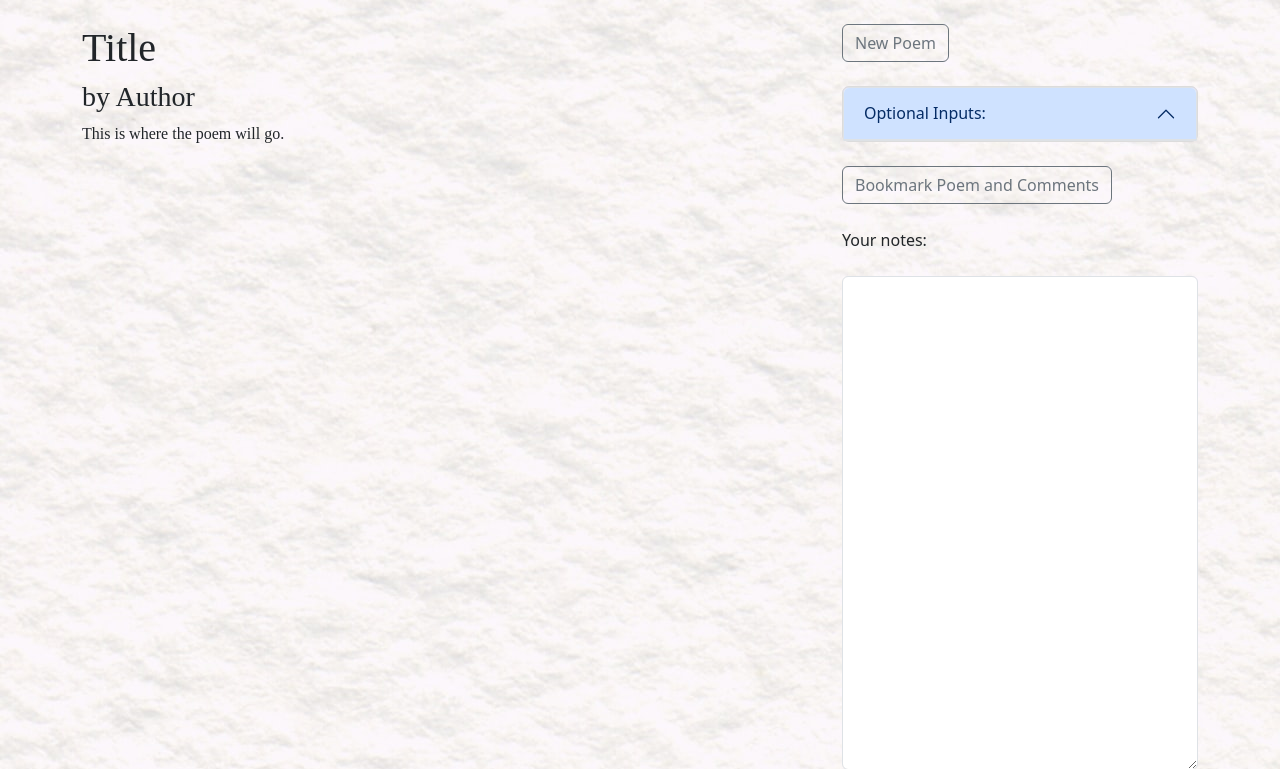
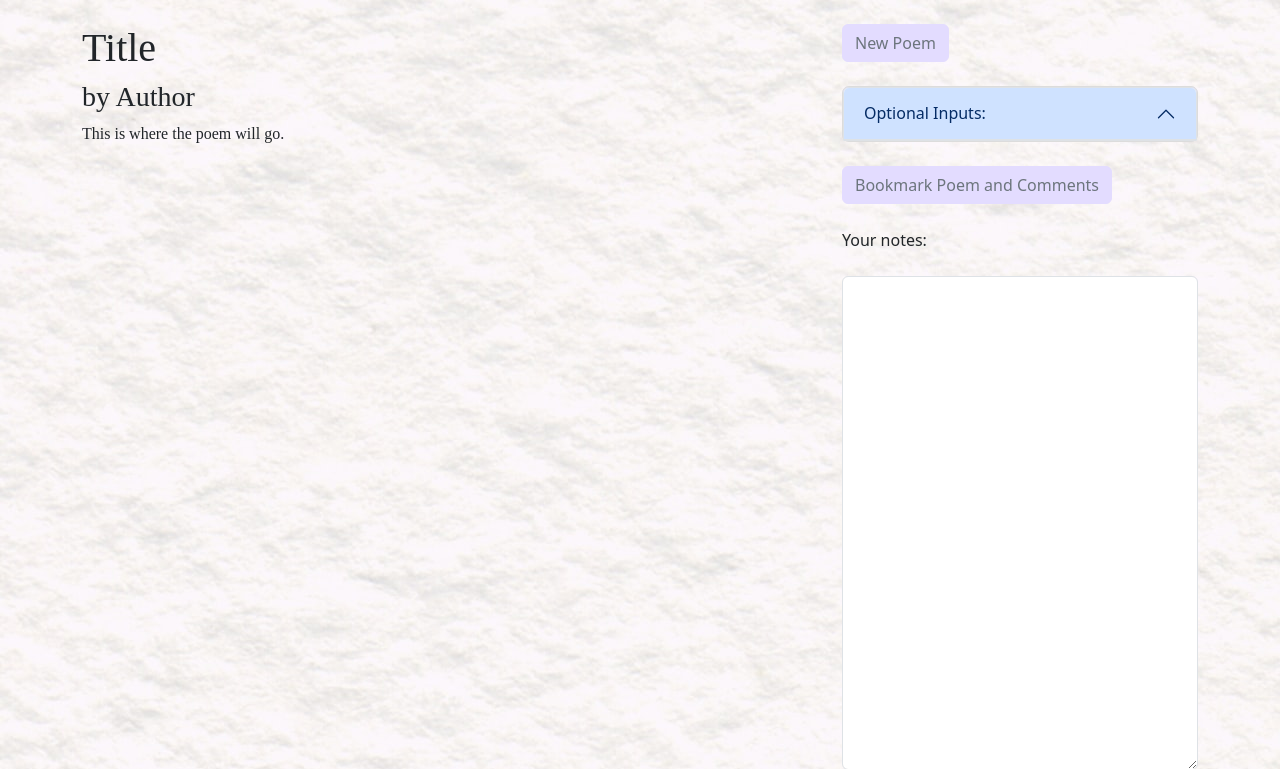
Before and after one commit to juneadam/poetry-app, a Flask app: page /poems in a window 1280 px wide. Shown: the part 56-825 px from the top of the page. Run offline with Flask 2, Linux system fonts and the light colour scheme; data that the repository does not hold is empty.

Commit message:
more adjustments to CSS, mostly playing with button design for increased readability

```diff
--- a/server.py
+++ b/server.py
@@ -330,7 +330,7 @@ def load_saved_mashup():
     mashup_id = int(request.form.get('mashup_id'))
     mashup_obj = crud.find_mashup_by_id(mashup_id)
     mashup_title = mashup_obj.mashup_title
-    username = mashup_obj.user.username
+    username = mashup_obj.mashup_author
 
     mashup_lines_list = crud.find_mashup_lines_by_id(mashup_id)
 
--- a/static/publicmashups.jsx
+++ b/static/publicmashups.jsx
@@ -7,7 +7,7 @@ const MashupCard = (props) => {
                 <form action="/savedmashup" method="POST">
                     <p><strong>{mashup[1]}</strong> by {mashup[2]}</p>
                     <input type="hidden" name="mashup_id" value={mashup[0]}></input>
-                    <input type="submit" method="POST" value="View"></input>
+                    <button type="submit" className="btn btn-outline-secondary" method="POST" value="view">View</button>
                 </form>
             </div>
         )
--- a/static/styles.css
+++ b/static/styles.css
@@ -21,6 +21,14 @@ body {
 
 .purple-2 {
     background-color: #e3dcff;
+}
+
+.purple-3 {
+    border-color: #7d5cff99;
+}
+
+.alt-btn {
+    border-color: #e3dcff;
 }
 
 .accordion-button {
--- a/templates/add-prompt.html
+++ b/templates/add-prompt.html
@@ -14,7 +14,7 @@
             <label for="text-box-for-adding-a-new-prompt-to-the-database">Add a new prompt to the database to inspire other users!</label>
         </div>
         <div class="col-3 offset-1">
-            <button type="button" class="btn btn-outline-secondary" id="save-prompt-btn">Save Prompt</button>
+            <button type="button" class="btn btn-outline-secondary purple-2 alt-btn" id="save-prompt-btn">Save Prompt</button>
         </div>
     </div><br>
     <div class="row">
--- a/templates/homepage.html
+++ b/templates/homepage.html
@@ -10,7 +10,7 @@
 
 <div class="container d-flex justify-content-between" id="front-page-forms">
     <div class="row">
-        <div class="col-sm-5 col-8 order-1 form-border">
+        <div class="col-sm-5 col-11 order-1 form-border">
             <form class="row g-1" action="/login" id="login" method="POST">
                 <h4>Log in to Your Account</h4>
                     <div class="form-floating mb-1">
@@ -24,7 +24,7 @@
                 <button type="submit" class="btn btn-outline-secondary">Sign In</button>
             </form>
         </div>
-        <div class="col-sm-5 col-8 order-2 form-border">
+        <div class="col-sm-5 col-11 order-2 form-border">
             <form action="/sign-up" class="row g-1" id="sign-up" method="POST">
                 <h4>Create an Account</h4>
                 <div class="form-floating mb-1">
--- a/templates/mashups.html
+++ b/templates/mashups.html
@@ -22,13 +22,13 @@
         </div>
         <div class="col-4">
             <!-- button for generating new mashup -->
-            <button type="submit" class="btn btn-outline-secondary" id="mashup-poem">New Mashup</button><br><br>
+            <button type="submit" class="btn btn-outline-secondary purple-2 alt-btn" id="mashup-poem">New Mashup</button><br><br>
 
             <!-- required input -->
             <div><label for="line-count-user-input">Line Count: (required) </label></div><input type="number" id="linecount-input-mashup" size="3" name="linecount" min="1" max="200" placeholder="14"><br><br>
 
             <!-- button to save mashup -->
-            <button type="submit" class="btn btn-outline-secondary" id="save-mashup">Save Mashup</button><br><br>
+            <button type="submit" class="btn btn-outline-secondary purple-2 alt-btn" id="save-mashup">Save Mashup</button><br><br>
         </div>
 </div>
 
--- a/templates/poems.html
+++ b/templates/poems.html
@@ -18,10 +18,10 @@
         </div>
         <div class="col-4">
             <!-- button for generating new poem, defaults to random if no inputs added-->
-            <button type="submit" class="btn btn-outline-secondary" id="random-poem">New Poem</button><br><br>
+            <button type="submit" class="btn btn-outline-secondary purple-2 alt-btn" id="random-poem">New Poem</button><br><br>
 
             <!-- optional inputs -->
-            <div class="accordion purple" id="optional-inputs-menu">
+            <div class="accordion purple-2" id="optional-inputs-menu">
                 <div class="accordion-item">
                     <h2 class="accordion-header" id="optional-input-header">
                         <button class="accordion-button" type="button" data-bs-toggle="collapse" data-bs-target="#collapseOne" aria-expanded="true" aria-controls="collapseOne">
@@ -52,7 +52,7 @@
             </div><br>
 
             <!-- button to save comments/bookmark poem -->
-            <button type="button" class="btn btn-outline-secondary" id="bookmark-poem">Bookmark Poem and Comments</button><br><br>
+            <button type="button" class="btn btn-outline-secondary purple-2 alt-btn" id="bookmark-poem">Bookmark Poem and Comments</button><br><br>
 
             <!-- text box for comments -->
             <label for="text-box-for-adding-comments">Your notes:</label><br><br>
--- a/templates/userprofile.html
+++ b/templates/userprofile.html
@@ -20,7 +20,7 @@ User Profile
 
 <div class="container accordion">
     <div class="row" id="bk-poems-header accordion-header">
-        <h2><button class="accordion-button" type="button" data-bs-toggle="collapse" data-bs-target="#collapseOne" aria-expanded="true" aria-controls="collapseOne">
+        <h2><button class="accordion-button" type="button" data-bs-toggle="collapse" data-bs-target="#collapseOne" aria-expanded="false" aria-controls="collapseOne">
             Bookmarked Poems
         </button></h2>
         <div class="accordion-collapse collapse" id="collapseOne" aria-labelledby="headingOne" data-bs-parent="#accordionUserPage">
@@ -34,7 +34,7 @@ User Profile
 
 <div class="container accordion">
     <div class="row" id="saved-prompts-header accordion-header">
-        <h2><button class="accordion-button" type="button" data-bs-toggle="collapse" data-bs-target="#collapseTwo" aria-expanded="true" aria-controls="collapseTwo">
+        <h2><button class="accordion-button" type="button" data-bs-toggle="collapse" data-bs-target="#collapseTwo" aria-expanded="false" aria-controls="collapseTwo">
             Saved Prompts
         </button></h2>
         <div class="accordion-collapse collapse" id="collapseTwo" aria-labelledby="headingTwo" data-bs-parent="#accordionUserPage">
```
Also changed, not shown: README.md (added).
